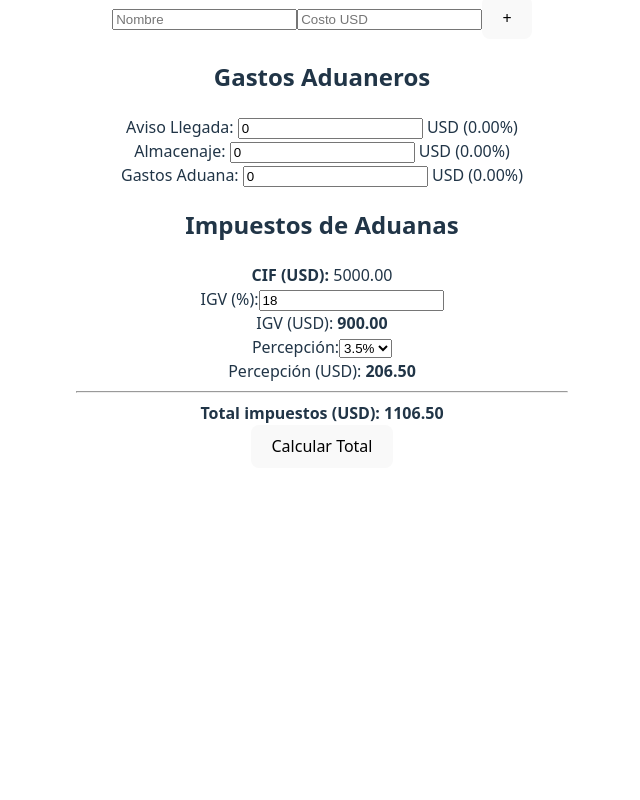
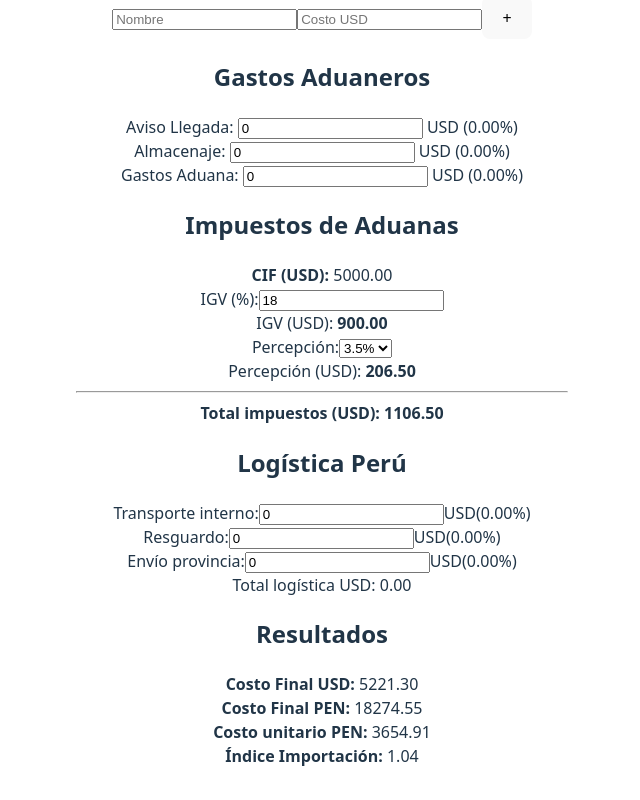
Before and after one commit to ZarateGonzalo/SimuladorImpuestos, a React app: page / in a window 1280 px wide. Shown: the part 857-1657 px from the top of the page, without its empty margins (318-958 px from the left). Before the commit the page ends 1357 px from the top, so only its background shows below. Built offline with nearby package versions, Linux system fonts and the light colour scheme; the HTML template or start-up script is replaced by a standard one.

Commit message:
Functional v0.9

```diff
--- a/src/App.tsx
+++ b/src/App.tsx
@@ -1,11 +1,13 @@
 import "./App.css";
-import { useEffect, useState } from "react";
+import { useMemo, useState } from "react";
 import AbroadPurchase from "./sections/1-AbroadPurchase/AbroadPurchase";
 import InternationalShipping from "./sections/2-InternationalShipping/InternationalShipping";
 import ForeignManagement from "./sections/3-ForeignManagement/ForeignManagement";
 import SpecialExpenses from "./sections/4-SpecialEpenses/SpecialExpenses";
 import CustomsExpenses from "./sections/5-CustomsExpenses/CustomsExpenses";
 import CustomsTaxes from "./sections/6-CustomsTaxes/CustomsTaxes";
+import LocalLogistics from "./sections/7-LocalLogistics/LocalLogistics";
+import Result from "./sections/7-Result/Result";
 
 export type SpecialExpense = {
   name: string;
@@ -14,33 +16,44 @@ export type SpecialExpense = {
 
 function App() {
   const [price, setPrice] = useState(1000);
+  const [units, setUnits] = useState(5);
+  const [dollarPrice, setDollarPrice] = useState(3.5);
   const [freightUsd, setFreightUsd] = useState(0);
   const [insurance, setInsurance] = useState(0);
   const [foreignMangementFee, setForeignMangementFee] = useState(0);
   const [specialExpenses, setSpecialExpenses] = useState<SpecialExpense[]>([]);
   const [customsExpenses, setCustomsExpenses] = useState(0);
   const [taxesExpenses, setTaxesExpenses] = useState(0);
-
-  useEffect(() => {
-    //console.log("Purchase:", price);
-    //console.log("Freight:", freightUsd);
-    //console.log("Foreign Management Fee:", foreignMangementFee);
-    //console.log("Special expenses:", specialExpenses);
-    //console.log("Customs expenses:", customsExpenses);
-    console.log(
-      "Total:",
+  const [logisticsUsd, setLogisticsUsd] = useState(0);
+  const finalCost = useMemo(() => {
+    return (
       price +
-        freightUsd +
-        foreignMangementFee +
-        specialExpenses.reduce((sum, expense) => sum + expense.price, 0),
+      freightUsd +
+      foreignMangementFee +
+      specialExpenses.reduce((sum, expense) => sum + expense.price, 0) +
+      customsExpenses +
+      taxesExpenses +
+      logisticsUsd
     );
-  }, [price, freightUsd, specialExpenses, foreignMangementFee]);
+  }, [
+    price,
+    freightUsd,
+    foreignMangementFee,
+    specialExpenses,
+    customsExpenses,
+    taxesExpenses,
+    logisticsUsd,
+  ]);
 
   return (
     <main>
       <h1>Simulación Aduana</h1>
 
-      <AbroadPurchase setCostoTotalUsd={setPrice} />
+      <AbroadPurchase
+        setDollarPriceUsd={setDollarPrice}
+        setCostoTotalUsd={setPrice}
+        setUnits={setUnits}
+      />
 
       <InternationalShipping setFreightUsd={setFreightUsd} />
 
@@ -63,20 +76,16 @@ function App() {
         freightUsd={freightUsd}
         setTaxesExpenses={setTaxesExpenses}
       />
-      <button
-        onClick={() => {
-          const costoFinal =
-            price +
-            freightUsd +
-            foreignMangementFee +
-            specialExpenses.reduce((sum, expense) => sum + expense.price, 0) +
-            customsExpenses +
-            taxesExpenses;
-          alert("El monto total a pagar es $" + costoFinal.toFixed(2));
-        }}
-      >
-        Calcular Total
-      </button>
+      <LocalLogistics
+        abroadPriceUsd={price}
+        setLogisticsUsd={setLogisticsUsd}
+      />
+      <Result
+        originalPriceUsd={price}
+        finalUsdTotal={finalCost}
+        finalPenTotal={finalCost * dollarPrice}
+        units={units}
+      />
     </main>
   );
 }
--- a/src/sections/1-AbroadPurchase/AbroadPurchase.tsx
+++ b/src/sections/1-AbroadPurchase/AbroadPurchase.tsx
@@ -7,10 +7,14 @@ import ExchangeRateInput from "./components/ExchangeRateInput";
 
 type AbroadPurchaseProps = {
   setCostoTotalUsd: React.Dispatch<React.SetStateAction<number>>;
+  setDollarPriceUsd: React.Dispatch<React.SetStateAction<number>>;
+  setUnits: React.Dispatch<React.SetStateAction<number>>;
 };
 
 export default function AbroadPurchase({
   setCostoTotalUsd,
+  setDollarPriceUsd,
+  setUnits,
 }: AbroadPurchaseProps) {
   // 🔹 UI state only
   const [currency, setCurrency] = useState<Currency>("USD");
@@ -29,6 +33,7 @@ export default function AbroadPurchase({
 
   // 🔹 DISPLAY ONLY (never stored)
   useEffect(() => {
+    setDollarPriceUsd(dollarPrice);
     if (currency === "USD") {
       setCostoTotalUsd(price);
     } else if (dollarPrice === 0) {
@@ -47,7 +52,11 @@ export default function AbroadPurchase({
       <CurrencySelector currency={currency} setCurrency={setCurrency} />
 
       {/* Calculator ALWAYS outputs USD */}
-      <AbroadCalculator currency={currency} setCostoTotal={setPrice} />
+      <AbroadCalculator
+        currency={currency}
+        setCostoTotal={setPrice}
+        setUnits={setUnits}
+      />
 
       {/* Exchange rate */}
       <ExchangeRateInput
--- a/src/sections/1-AbroadPurchase/components/AbroadCalculator.tsx
+++ b/src/sections/1-AbroadPurchase/components/AbroadCalculator.tsx
@@ -4,9 +4,14 @@ import type { Currency } from "../../../types";
 type Props = {
   currency: Currency;
   setCostoTotal: React.Dispatch<React.SetStateAction<number>>;
+  setUnits: React.Dispatch<React.SetStateAction<number>>;
 };
 
-export default function AbroadCalculator({ currency, setCostoTotal }: Props) {
+export default function AbroadCalculator({
+  currency,
+  setCostoTotal,
+  setUnits,
+}: Props) {
   // 🔹 number state (business logic)
   const [costoIndividual, setCostoIndividual] = useState(1000);
   const [cantidad, setCantidad] = useState(5);
@@ -28,6 +33,7 @@ export default function AbroadCalculator({ currency, setCostoTotal }: Props) {
   }, [costoIndividual]);
 
   useEffect(() => {
+    setUnits(cantidad);
     setCantidadInput(cantidad.toString());
   }, [cantidad]);
 
--- /dev/null
+++ b/src/sections/7-LocalLogistics/LocalLogistics.tsx
@@ -0,0 +1,92 @@
+import { useMemo, useState } from "react";
+
+type LocalLogisticsProps = {
+  abroadPriceUsd: number;
+  setLogisticsUsd: (value: number) => void;
+};
+
+const format2 = (n: number) => n.toFixed(2);
+
+export default function LocalLogistics({
+  abroadPriceUsd,
+  setLogisticsUsd,
+}: LocalLogisticsProps) {
+  const [internalTransport, setInternalTransport] = useState("0");
+  const [storage, setStorage] = useState("0");
+  const [provinceShipping, setProvinceShipping] = useState("0");
+
+  const logisticsTotal = useMemo(() => {
+    const total =
+      Number(internalTransport || 0) +
+      Number(storage || 0) +
+      Number(provinceShipping || 0);
+
+    setLogisticsUsd(total);
+    return total;
+  }, [internalTransport, storage, provinceShipping, setLogisticsUsd]);
+
+  const usdToPct = (usd: string) =>
+    abroadPriceUsd === 0
+      ? "0.00"
+      : format2((Number(usd || 0) / abroadPriceUsd) * 100);
+
+  return (
+    <div className="border p-4 space-y-3">
+      <h2 className="font-bold">Logística Perú</h2>
+
+      {/* Transporte interno */}
+      <div className="flex items-center gap-2">
+        <span className="w-40">Transporte interno:</span>
+        <input
+          type="number"
+          className="border px-2 w-32"
+          value={internalTransport}
+          onChange={(e) => setInternalTransport(e.target.value)}
+          onBlur={() =>
+            setInternalTransport(format2(Number(internalTransport || 0)))
+          }
+        />
+        <span>USD</span>
+        <span className="text-sm text-gray-600">
+          ({usdToPct(internalTransport)}%)
+        </span>
+      </div>
+
+      {/* Resguardo */}
+      <div className="flex items-center gap-2">
+        <span className="w-40">Resguardo:</span>
+        <input
+          type="number"
+          className="border px-2 w-32"
+          value={storage}
+          onChange={(e) => setStorage(e.target.value)}
+          onBlur={() => setStorage(format2(Number(storage || 0)))}
+        />
+        <span>USD</span>
+        <span className="text-sm text-gray-600">({usdToPct(storage)}%)</span>
+      </div>
+
+      {/* Envío provincia */}
+      <div className="flex items-center gap-2">
+        <span className="w-40">Envío provincia:</span>
+        <input
+          type="number"
+          className="border px-2 w-32"
+          value={provinceShipping}
+          onChange={(e) => setProvinceShipping(e.target.value)}
+          onBlur={() =>
+            setProvinceShipping(format2(Number(provinceShipping || 0)))
+          }
+        />
+        <span>USD</span>
+        <span className="text-sm text-gray-600">
+          ({usdToPct(provinceShipping)}%)
+        </span>
+      </div>
+
+      <div className="pt-2 font-semibold">
+        Total logística USD: {format2(logisticsTotal)}
+      </div>
+    </div>
+  );
+}
--- /dev/null
+++ b/src/sections/7-Result/Result.tsx
@@ -0,0 +1,42 @@
+type ResultProps = {
+  finalUsdTotal: number;
+  finalPenTotal: number;
+  units: number;
+  originalPriceUsd: number;
+};
+
+const format2 = (n: number) => n.toFixed(2);
+
+export default function Result({
+  finalUsdTotal,
+  finalPenTotal,
+  units,
+  originalPriceUsd,
+}: ResultProps) {
+  const unitPricePen = units === 0 ? 0 : finalPenTotal / units;
+
+  const importIndex =
+    originalPriceUsd === 0 ? 0 : finalUsdTotal / originalPriceUsd;
+
+  return (
+    <div className="border p-4 space-y-3">
+      <h2 className="font-bold">Resultados</h2>
+
+      <div>
+        <strong>Costo Final USD:</strong> {format2(finalUsdTotal)}
+      </div>
+
+      <div>
+        <strong>Costo Final PEN:</strong> {format2(finalPenTotal)}
+      </div>
+
+      <div>
+        <strong>Costo unitario PEN:</strong> {format2(unitPricePen)}
+      </div>
+
+      <div>
+        <strong>Índice Importación:</strong> {format2(importIndex)}
+      </div>
+    </div>
+  );
+}
```
